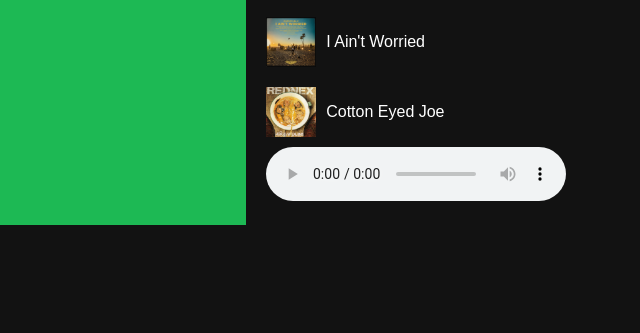
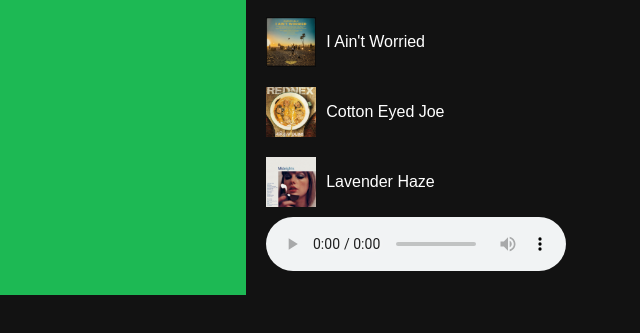
Before and after one commit to atleypinsonneault/spotclone, a plain HTML site: page index.html in a window 1280 px wide. Shown: the part 151-484 px from the top of the page, without its empty margins (0-640 px from the left). Drawn offline with Linux system fonts and the light colour scheme.

Commit message:
Lavender Haze

```diff
--- a/index.html
+++ b/index.html
@@ -26,6 +26,10 @@
                     <img src="Cotton%20Eyed%20Joe.jpg" alt="Cotton Eyed Joe">
                     <p>Cotton Eyed Joe</p>
                 </div>
+                <div class="album" onclick="playMusic('Lavender Haze.mp3')">
+                    <img src="Lavender%20haze.jpg" alt="Lavender Haze">
+                    <p>Lavender Haze</p>
+                </div>
             </section>
             <audio id="audio-player" controls></audio>
         </main>
```
Also changed, not shown: Lavender haze.jpg (added), 1 other file.
